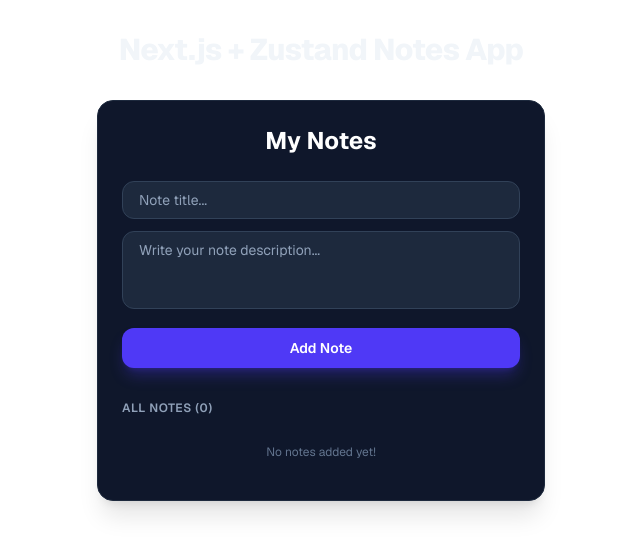
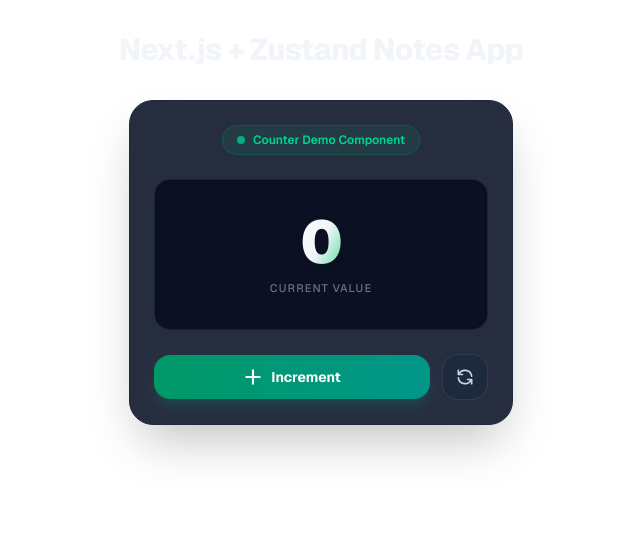
Before and after one commit to abdullahverse9176/zustand-shopping-cart, a Next.js app: page / in a window 1280 px wide. Shown: the top 554 px of the page, without its empty margins (319-959 px from the left). Built offline with nearby package versions, Linux system fonts and the light colour scheme.

Commit message:
add IncrementButton component with persistent Zustand state management

```diff
--- /dev/null
+++ b/src/app/components/IncrementButton.jsx
@@ -0,0 +1,58 @@
+'use client'
+
+import React from 'react'
+import { useIncrementStore } from '../store/useIncrement'
+
+const IncrementButton = () => {
+
+  const increment = useIncrementStore((state)=> state.increment)
+  const value = useIncrementStore((state)=> state.value)
+
+  return (
+    <div className="max-w-sm mx-auto bg-slate-900/90 backdrop-blur-xl border border-slate-800 rounded-3xl p-6 shadow-2xl space-y-6 text-center text-slate-100">
+
+      {/* Header Badge */}
+      <div className="inline-flex items-center gap-2 px-3.5 py-1.5 rounded-full bg-emerald-500/10 border border-emerald-500/20 text-emerald-400 text-xs font-semibold">
+        <span className="w-2 h-2 rounded-full bg-emerald-400 animate-pulse"></span>
+        Counter Demo Component
+      </div>
+
+      {/* Counter Number Display */}
+      <div className="relative py-8 bg-slate-950/70 border border-slate-800/80 rounded-2xl shadow-inner">
+        <span className="text-6xl font-black tracking-tight bg-gradient-to-br from-white via-slate-100 to-emerald-400 bg-clip-text text-transparent drop-shadow-md">
+          0
+        </span>
+        <p className="text-[11px] font-medium text-slate-500 uppercase tracking-widest mt-2">
+          Current Value
+        </p>
+      </div>
+
+      {/* Action Buttons Group */}
+      <div className="flex items-center justify-center gap-3">
+        <button
+        onClick={()=>{increment()}}
+          type="button"
+          className="flex-1 py-3 px-4 bg-gradient-to-r from-emerald-600 to-teal-600 hover:from-emerald-500 hover:to-teal-500 text-white font-bold rounded-2xl shadow-lg shadow-emerald-600/20 hover:shadow-emerald-600/40 active:scale-95 transition-all text-sm flex items-center justify-center gap-2"
+        >
+          <svg className="w-5 h-5" fill="none" stroke="currentColor" viewBox="0 0 24 24">
+            <path strokeLinecap="round" strokeLinejoin="round" strokeWidth="2.5" d="M12 4v16m8-8H4" />
+          </svg>
+          Increment
+        </button>
+
+        <button
+          type="button"
+          className="p-3 bg-slate-800 hover:bg-slate-700 text-slate-300 hover:text-white rounded-2xl border border-slate-700/80 active:scale-95 transition-all"
+          title="Reset"
+        >
+          <svg className="w-5 h-5" fill="none" stroke="currentColor" viewBox="0 0 24 24">
+            <path strokeLinecap="round" strokeLinejoin="round" strokeWidth="2" d="M4 4v5h.582m15.356 2A8.001 8.001 0 004.582 9m0 0H9m11 11v-5h-.581m0 0a8.003 8.003 0 01-15.357-2m15.357 2H15" />
+          </svg>
+        </button>
+      </div>
+
+    </div>
+  )
+}
+
+export default IncrementButton
--- a/src/app/page.jsx
+++ b/src/app/page.jsx
@@ -2,6 +2,7 @@
 import Cart from '@/app/components/Cart'
 import Settings from './components/Settings';
 import Notes from './components/Notes';
+import IncrementButton from './components/IncrementButton';
 
 export default function Home() {
   return (
@@ -9,7 +10,9 @@
       <h1 className="text-center text-2xl md:text-3xl mb-8 font-extrabold tracking-tight text-slate-100">
         Next.js + Zustand Notes App
       </h1>
-      <Notes />
+      <IncrementButton />
+
+      {/* <Notes /> */}
     </main>
   );
 }
--- /dev/null
+++ b/src/app/store/useIncrement.js
@@ -0,0 +1,22 @@
+import { create } from "zustand";
+import { persist, createJSONStorage } from "zustand/middleware";
+
+export const useIncrementStore = create(
+  persist(
+    (set) => ({
+      // Initial State
+      value: 0,
+
+      increment: () => set((state) => ({ value: state.value + 1 })),
+
+      // Actions
+      // increment: (value) => set((state) => ({ value: state.value + value })),
+      // decrement: (value) => set((state) => ({ value: state.value - value })),
+      // reset: () => set({ value: 0 }),
+    }),
+    {
+      name: 'increment-storage',
+      storage: createJSONStorage(() => localStorage),
+    }
+  )
+)
```
